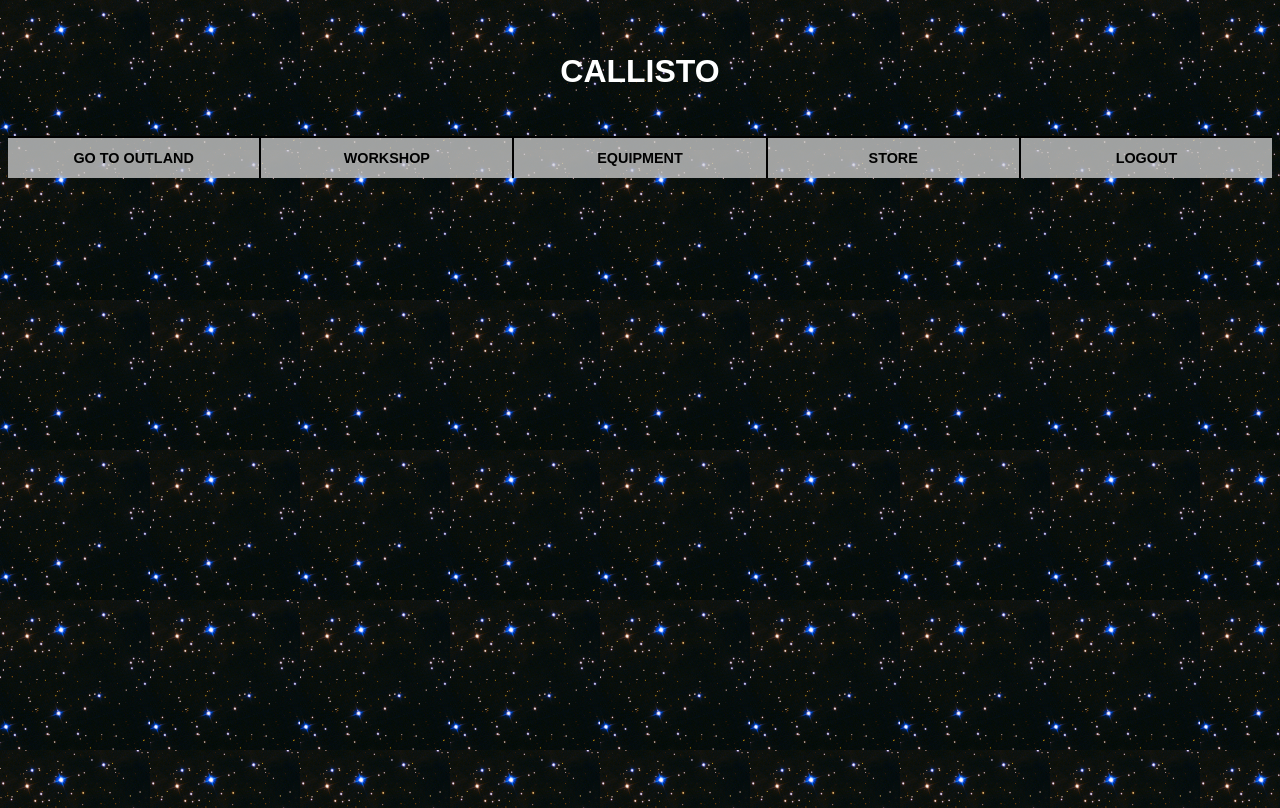
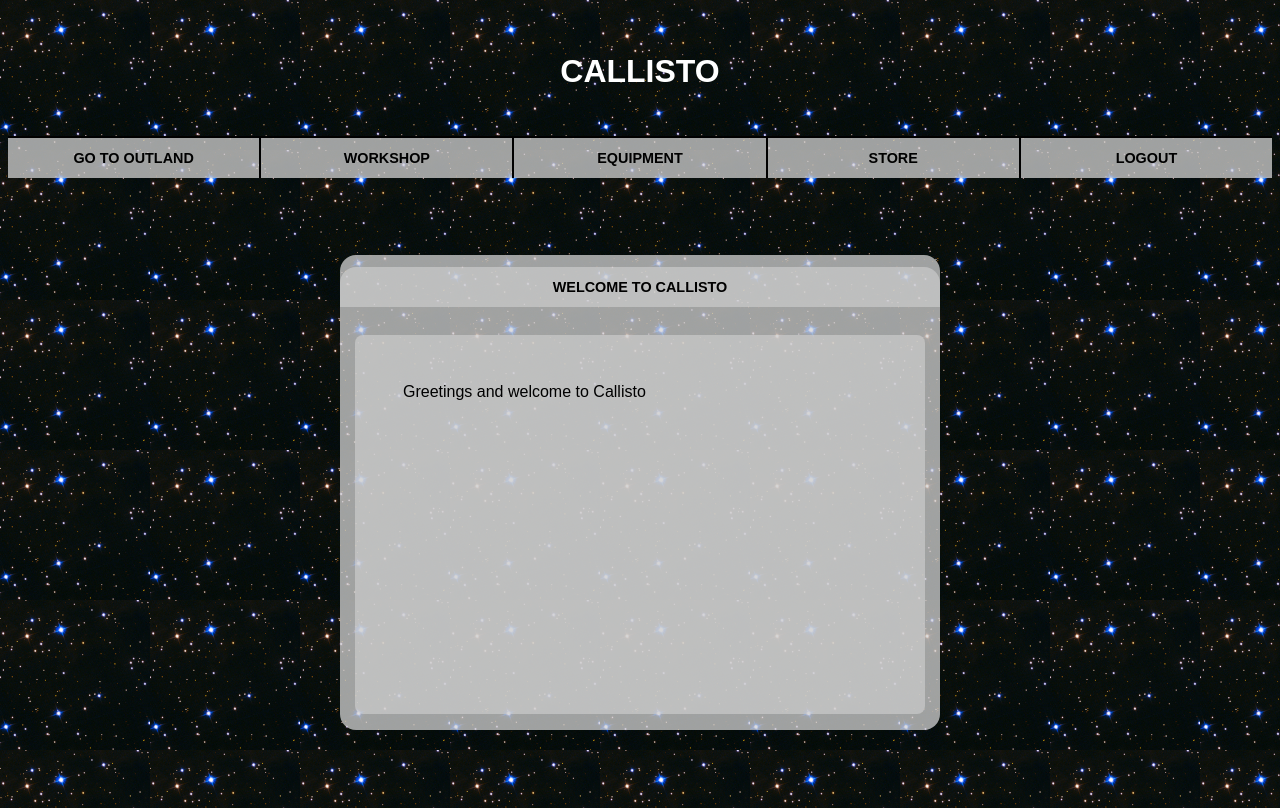
Before and after one commit to gif007/callisto, a Django app: page /game/ in a window 1280 px wide. Run offline with Django 3.2, Linux system fonts and the light colour scheme; a user stored in the database is signed in; some libraries are stand-ins or nearby versions.

Commit message:
added splash page upon loggin

```diff
--- a/game/static/css/styles.css
+++ b/game/static/css/styles.css
@@ -16,6 +16,7 @@ body {
     height: 100%;
     background-image: url('/static/img/spacetile.jpg');
     background-repeat: repeat;
+    position: relative;
 }
 
 
@@ -106,6 +107,45 @@ main.MainView {
     border-bottom: 1px dotted black;
 }
 
+
+/* Index Page */
+
+div.Index {
+    display: flex;
+    height: 100%;
+    align-items: center;
+    justify-content: center;
+}
+
+div.WelcomeCard {
+    width: 600px;
+    height: 475px;
+    display: flex;
+    flex-flow: column;
+    background-color: rgba(211,211,211, 0.75);
+    border-radius: 1rem;
+}
+
+h2.WelcomeBanner {
+    background-color: rgba(211,211,211, 0.6);
+    border-radius: 1rem 1rem 0 0;
+    padding: 0.75rem;
+    text-align: center;
+    font-weight: bold;
+    font-size: 0.9rem;
+    text-transform: uppercase;
+}
+
+p.WelcomeText {
+    background-color: rgba(211,211,211, 0.6);
+    border-radius: 0.5rem;
+    padding: 3rem;
+    margin: 1rem auto;
+    width: 95%;
+    flex: 1;
+}
+
+
 /* Workshop Area */
 
 div.Workshop {
--- a/game/static/js/ajax.js
+++ b/game/static/js/ajax.js
@@ -88,7 +88,7 @@ function eventController(rsp) {
     }
 };
 
-function displayAttack(action) {
+function attackController(action) {
     // This displays the results of the attack round
 
     // update view
@@ -97,13 +97,13 @@ function displayAttack(action) {
 };
 
 
-function requestAttack() {
+function getAttack() {
     // This is called by the Attack button
     let xhttp = new XMLHttpRequest();
 
     xhttp.onreadystatechange = function() {
         if (this.readyState == 4 && this.status == 200) {
-            displayAttack(JSON.parse(this.responseText));
+            attackController(JSON.parse(this.responseText));
         };
     };
 
--- /dev/null
+++ b/game/templates/index.html
@@ -0,0 +1,13 @@
+{% extends "game.html" %}
+
+{% block main %}
+<div class='Index'>
+
+    <div class='WelcomeCard'>
+        <h2 class='WelcomeBanner'>Welcome to Callisto</h2>
+        <p class='WelcomeText'>Greetings and welcome to Callisto</p>
+    </div>
+
+</div>
+
+{% endblock %}
--- a/game/urls.py
+++ b/game/urls.py
@@ -20,3 +20,9 @@ urlpatterns += [
     path('deploy/flee/', api.flee, name='flee'),
     path('deploy/attack/', api.attack, name='attack'),
 ]
+
+
+# Equipment API
+# urlpatterns += [
+#     path('workshop/equipment/<str:typ>/<int:pk>', views.equipment, name='equipment'),
+# ]
--- a/game/views.py
+++ b/game/views.py
@@ -31,7 +31,7 @@ def index(request):
     request.session['deployed'] = False
     request.session['enemy'] = None
 
-    return render(request, "game.html")
+    return render(request, "index.html")
 
 
 @login_required
```
Also changed, not shown: other parts of game/static/css/styles.css (+20 -13 lines), game/templates/workshop.html (+15 -0 lines), db.sqlite3.
